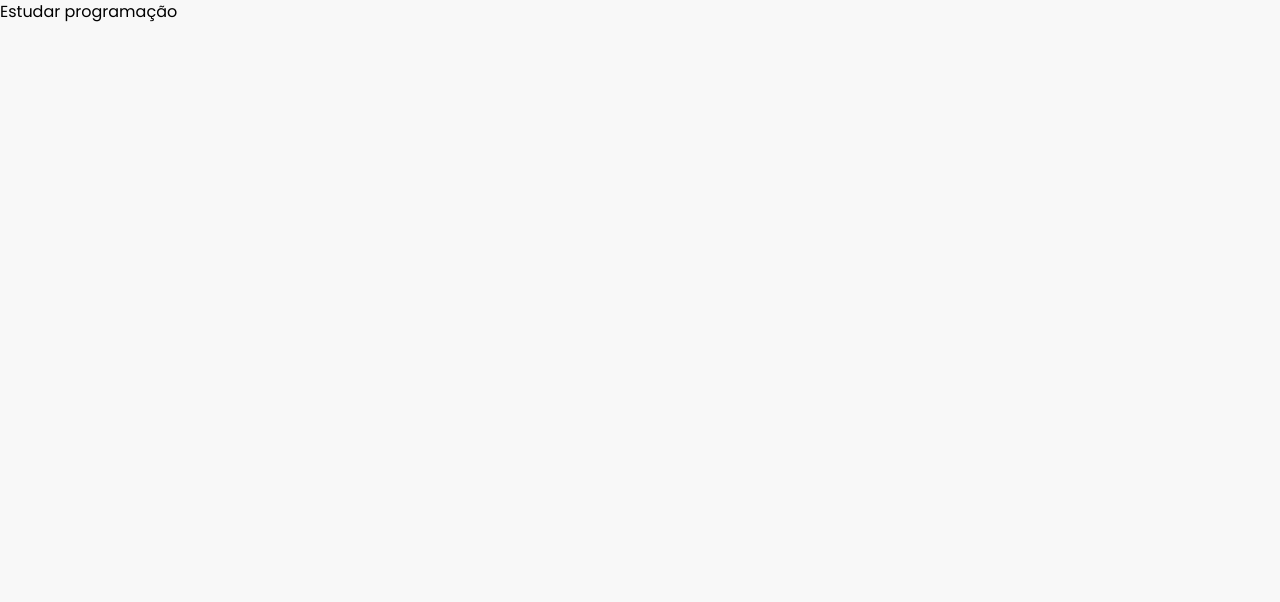
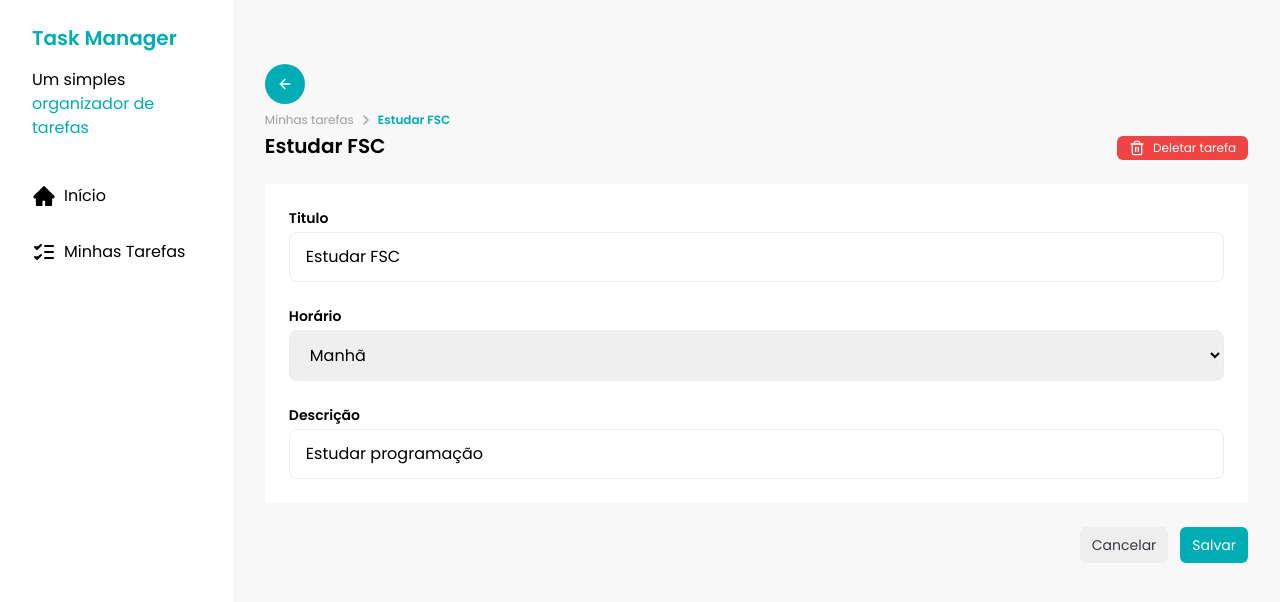
Before and after one commit to Ez3keel/react-task, a React (Vite) app in the folder fsc-task-manager/: page /task/1 in a window 1280 px wide. Shown: the top 602 px of the page. Built offline with nearby package versions, Linux system fonts and the light colour scheme; data requests are answered from the project's data file.

Commit message:
feat: enhance TaskDetailsPage with form validation and error handling; add Sidebar and delete task functionality

```diff
--- a/fsc-task-manager/db.json
+++ b/fsc-task-manager/db.json
@@ -20,6 +20,13 @@
       "description": "Assistir filme",
       "time": "evening",
       "status": "not_started"
+    },
+    {
+      "id": "d801",
+      "title": "teste",
+      "time": "morning",
+      "description": "te",
+      "status": "not_started"
     }
   ]
 }
--- a/fsc-task-manager/src/components/Button.jsx
+++ b/fsc-task-manager/src/components/Button.jsx
@@ -9,6 +9,7 @@ const buttonStyles = tv({
       primary: 'bg-brand-primary text-white',
       ghost: 'bg-transparent text-brand-dark-gray',
       secondary: 'bg-brand-light-gray text-brand-dark-blue',
+      danger: 'bg-brand-danger text-brand-white',
     },
     size: {
       small: 'py-1 text-xs',
@@ -55,7 +56,7 @@ Button.defaultProps = {
 
 Button.PropTypes = {
   children: PropTypes.node.isRequired,
-  variant: PropTypes.oneOf(['primary', 'ghost', 'secondary']),
+  variant: PropTypes.oneOf(['primary', 'ghost', 'secondary', 'danger']),
   size: PropTypes.oneOf(['small', 'large']),
   className: PropTypes.string,
 };
--- a/fsc-task-manager/src/pages/task-details.jsx
+++ b/fsc-task-manager/src/pages/task-details.jsx
@@ -1,10 +1,29 @@
-import { useEffect, useState } from 'react';
-import { useParams } from 'react-router-dom';
+import { useEffect, useState, useRef } from 'react';
+import { useNavigate, useParams } from 'react-router-dom';
+import Sidebar from './../components/Sidebar';
+import { ChevronRight, ArrowLeft } from 'lucide-react';
+import Button from './../components/Button';
+import { Trash2 } from 'lucide-react';
+import InputLabel from './../components/InputLabel';
+import Input from '../components/Input';
+import TimeSelect from './../components/TimeSelect';
+import { Link } from 'react-router-dom';
 
 const TaskDetailsPage = () => {
   // Pega o params da URL
   const { taskId } = useParams();
   const [task, setTask] = useState();
+  const navigate = useNavigate();
+  const [saveIsLoading, setSaveIsLoading] = useState(false);
+  const [errors, setErrors] = useState([]);
+
+  const titleRef = useRef();
+  const descriptionRef = useRef();
+  const timeRef = useRef();
+
+  const handleBackClick = () => {
+    navigate(-1);
+  };
 
   useEffect(() => {
     const fetchTasks = async () => {
@@ -22,9 +41,145 @@ const TaskDetailsPage = () => {
   }, [taskId]);
   // Sempre que o taskID mudar ele vai exec o effect
 
+  const handleSaveClick = async () => {
+    setSaveIsLoading(true);
+
+    const newErrors = [];
+
+    //Pega o valor do imput agora com useRef
+    const title = titleRef.current.value;
+    const description = descriptionRef.current.value;
+    const time = timeRef.current.value;
+
+    // Adiciona o erro ao state
+    if (!title.trim()) {
+      newErrors.push({
+        inputName: 'title',
+        message: 'O titulo é obrigatório',
+      });
+    }
+
+    if (!time.trim()) {
+      newErrors.push({
+        inputName: 'time',
+        message: 'O horário é obrigatório',
+      });
+    }
+    if (!description.trim()) {
+      newErrors.push({
+        inputName: 'description',
+        message: 'A descrição é obrigatória',
+      });
+    }
+    // Adiciona os erros a lista pois o state só atualiza após finalizar a function
+    setErrors(newErrors);
+
+    //  Verifica se possui erros e retorna
+    if (newErrors.length > 0) {
+      return saveIsLoading(false);
+    }
+    setErrors(newErrors);
+    if (newErrors.length > 0) {
+      return saveIsLoading(false);
+    }
+
+    const response = await fetch(`http://localhost:3000/tasks/${task.id}`, {
+      method: 'PATCH',
+      body: JSON.stringify({
+        title,
+        description,
+        time,
+      }),
+    });
+
+    if (!response.ok) {
+      return setSaveIsLoading(false);
+    }
+    setSaveIsLoading(false);
+  };
+
+  const titleErrors = errors.find(error => error.inputName === 'title');
+  const timeErrors = errors.find(error => error.inputName === 'time');
+  const descriptionErrors = errors.find(
+    error => error.inputName === 'description',
+  );
+
   return (
-    <div>
-      <p>{task?.description}</p>
+    <div className='flex'>
+      <Sidebar />
+      <div className='w-full space-y-6 px-8 py-16'>
+        {/* Barra do topo */}
+        <div className='flex w-full justify-between'>
+          {/* parte esquerda */}
+          <div>
+            <Button
+              onClick={handleBackClick}
+              className='mb-2 flex h-10 w-10 items-center justify-center rounded-full bg-brand-primary'
+            >
+              <ArrowLeft color='white' />
+            </Button>
+            <div className='flex items-center gap-1 text-xs'>
+              <Link className='cursor-pointer text-brand-text-gray' to='/'>
+                Minhas tarefas
+              </Link>
+              <ChevronRight className='text-brand-text-gray' size={16} />
+              <span className='font-semibold text-brand-primary'>
+                {task?.title}
+              </span>
+            </div>
+
+            <h1 className='mt-1 text-xl font-semibold'>{task?.title}</h1>
+          </div>
+          {/* parte direita */}
+          <Button className='h-fit self-end' variant='danger'>
+            <Trash2 size={16} />
+            Deletar tarefa
+          </Button>
+        </div>
+
+        {/* dados da tarefas */}
+        <div className='round space-y-6 bg-brand-white p-6'>
+          {/* Nome da tarefa */}
+          <div>
+            <Input
+              id='title'
+              label='Titulo'
+              defaultValue={task?.title}
+              errorMessage={errors?.title}
+              ref={titleRef}
+            ></Input>
+          </div>
+
+          {/* Horário */}
+          <div>
+            <TimeSelect
+              defaultValue={task?.time}
+              errorMessage={errors?.time}
+              ref={timeRef}
+            />
+          </div>
+
+          {/* Descrição */}
+          <div>
+            <Input
+              id='description'
+              label='Descrição'
+              defaultValue={task?.description}
+              errorMessage={errors?.description}
+              ref={descriptionRef}
+            ></Input>
+          </div>
+        </div>
+
+        <div className='flex w-full justify-end gap-3'>
+          <Button size='large' variant='secondary'>
+            Cancelar
+          </Button>
+          <Button size='large' variant='primary' onClick={handleSaveClick}>
+            Salvar
+          </Button>
+        </div>
+      </div>
     </div>
   );
 };
```
